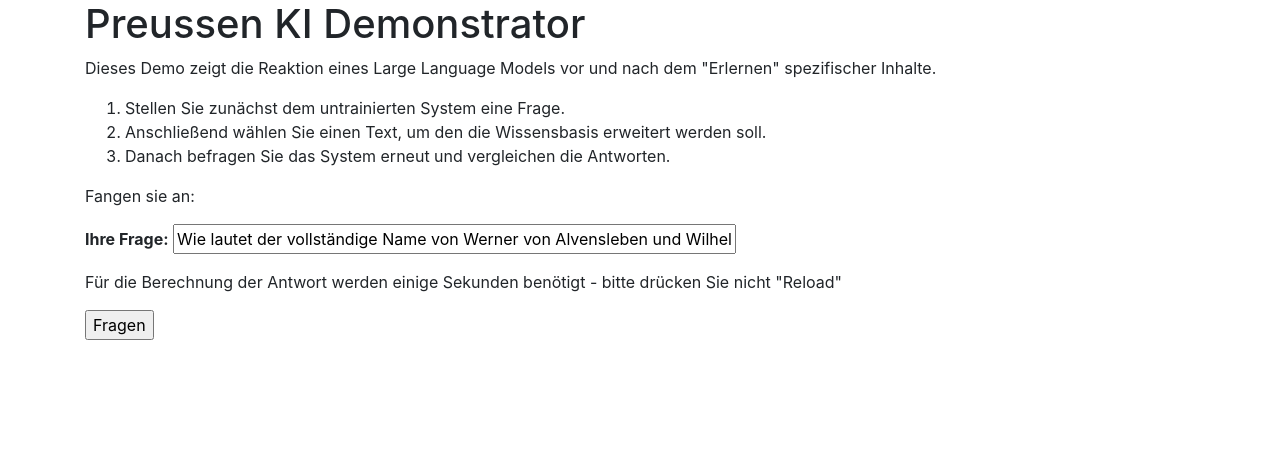
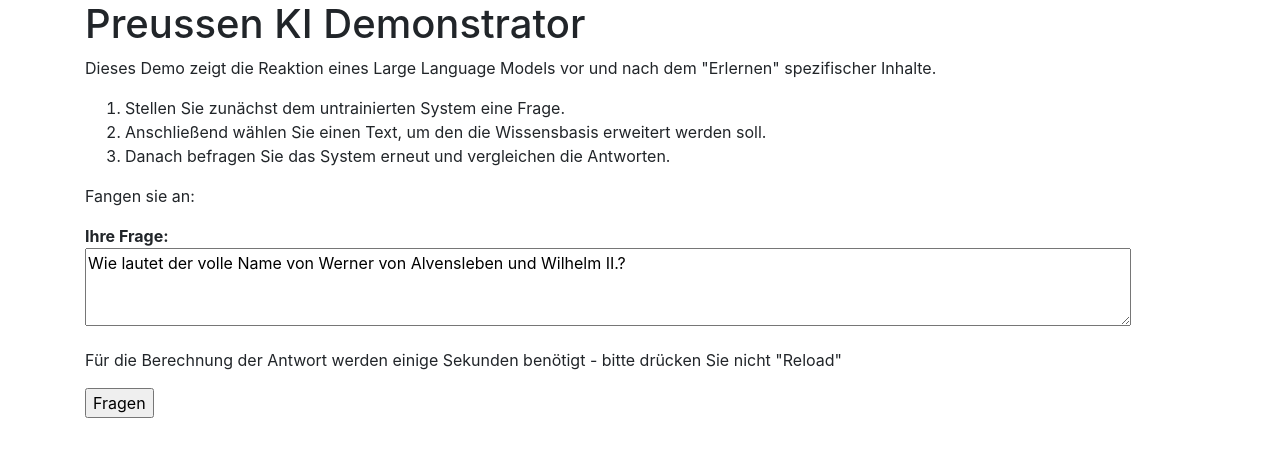
Before and after one commit to temporis67/LexFlask, a Flask app: page / in a window 1280 px wide. Shown: the part 56-513 px from the top of the page. Run offline with Flask 3, Linux system fonts and the light colour scheme; some libraries are stand-ins or nearby versions.

Commit message:
changed sample text

```diff
--- a/templates/index.html
+++ b/templates/index.html
@@ -13,7 +13,12 @@
     <p>Fangen sie an:</p>
 
     <form action = "{{ url_for('step1')}}" method = "POST">
-        <p><strong>Ihre Frage:</strong>  <input type = "text" name = "question" size="50" value="Wie lautet der vollständige Name von Werner von Alvensleben und Wilhelm II.?"/></p>
+        <p><strong>Ihre Frage:</strong><br/>
+
+            <textarea cols="100" rows="3" name="question">
+Wie lautet der volle Name von Werner von Alvensleben und Wilhelm II.?
+            </textarea>
+        </p>
 
         <p>Für die Berechnung der Antwort werden einige Sekunden benötigt - bitte drücken Sie nicht "Reload"</p>
          <p><input type = "submit" value="Fragen"/></p>
```
